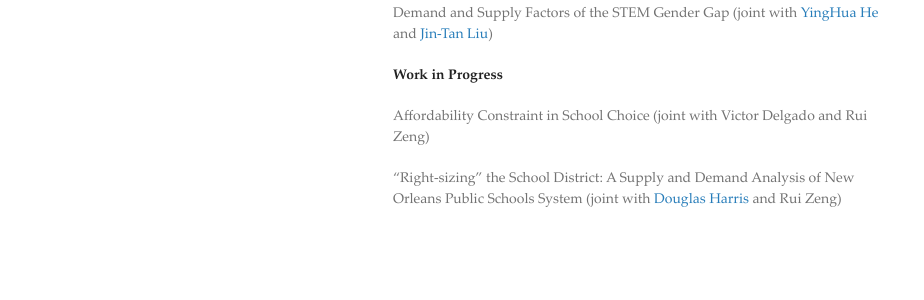
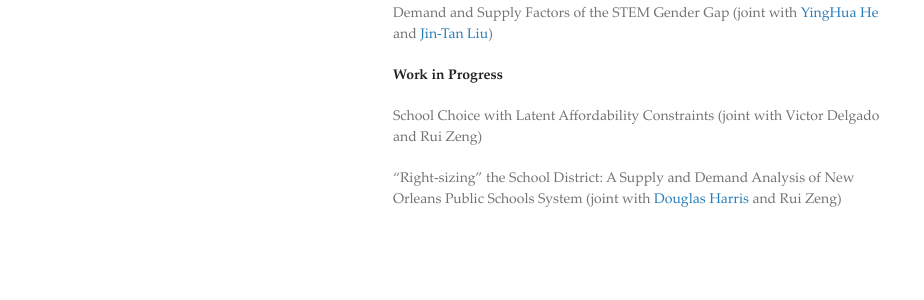
Before and after one commit to jintao-sun/jintao-sun.github.io, a Jekyll site: the page built from index.md, in a window 1280 px wide. Shown: the part 364-664 px from the top of the page, without its empty margins (177-1101 px from the left). Built offline with Jekyll 4.4.1, drawn with Linux system fonts in a browser that asks for light colours.

Commit message:
Update index.md

```diff
--- a/index.md
+++ b/index.md
@@ -19,6 +19,6 @@ Demand and Supply Factors of the STEM Gender Gap (joint with [YingHua He](https:
 
 **Work in Progress**
 
-Affordability Constraint in School Choice (joint with Victor Delgado and Rui Zeng)
+School Choice with Latent Affordability Constraints (joint with Victor Delgado and Rui Zeng)
 
 "Right-sizing" the School District: A Supply and Demand Analysis of New Orleans Public Schools System (joint with [Douglas Harris](https://www.douglasnharris.com/){:target="_blank"} and Rui Zeng)
```
